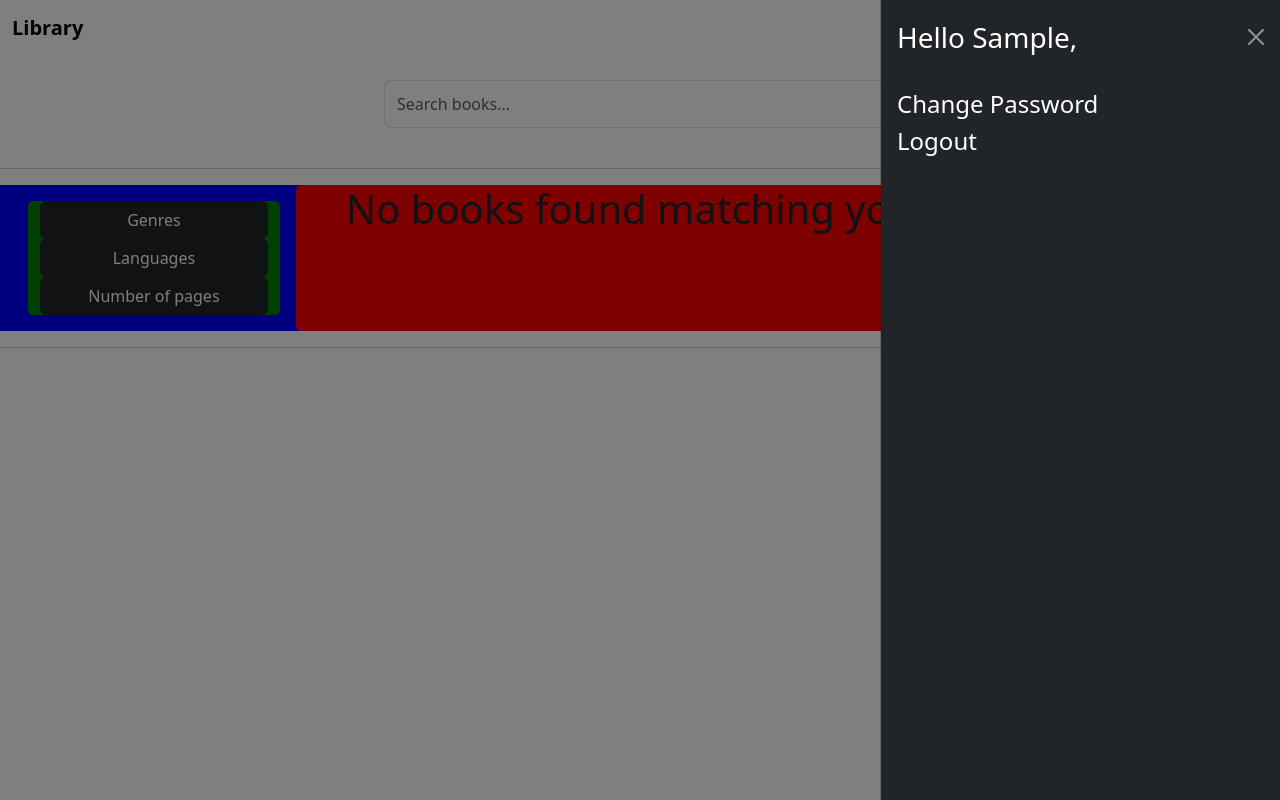
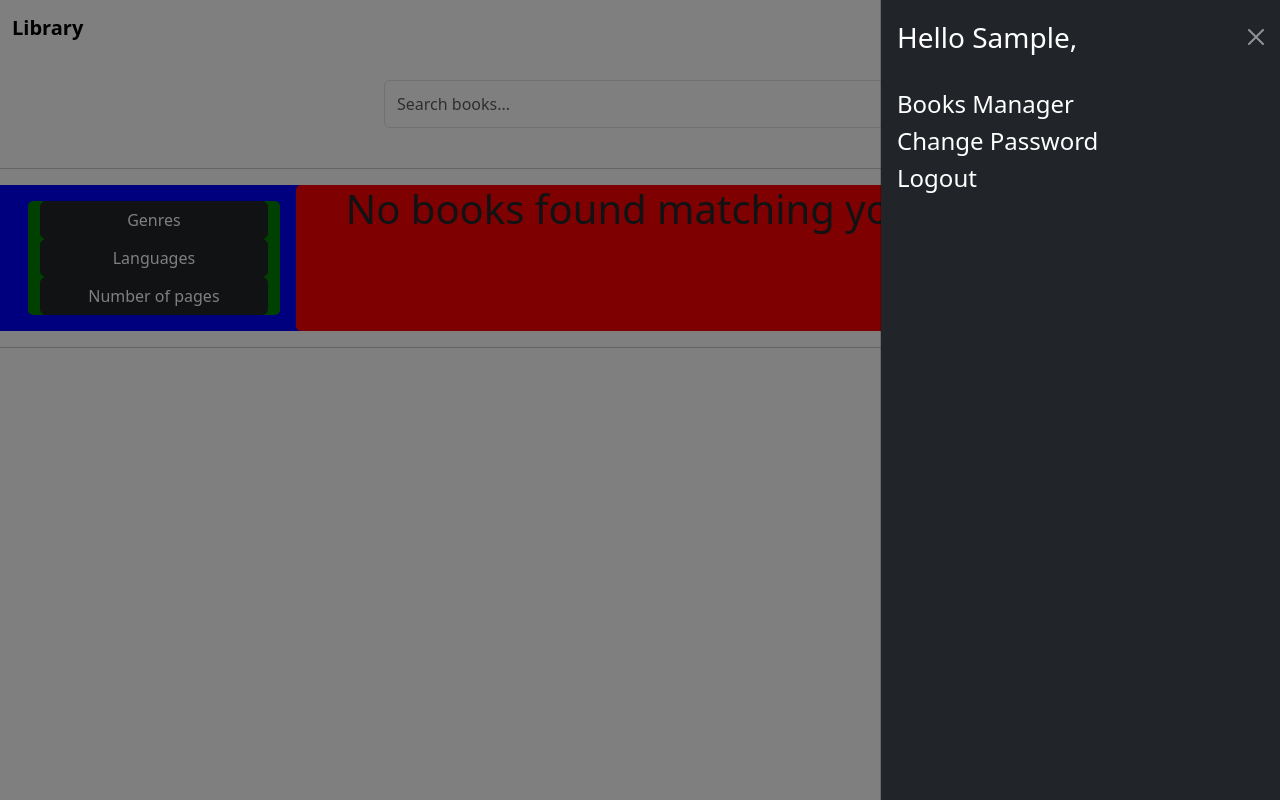
Before and after one commit to PuricelIonut/library, a Django app: page / in a window 1280 px wide, after a click that opens the changed part. Run offline with Django 4.2, Linux system fonts and the light colour scheme; the visitor is signed in with stand-in values (Sample User, id 1); data that the repository does not hold is empty; some libraries are stand-ins or nearby versions.

Commit message:
add book manager template and restricted access to normal users

```diff
--- a/library/settings.py
+++ b/library/settings.py
@@ -155,7 +155,7 @@ ACCOUNT_USERNAME_REQUIRED = False
 CRISPY_TEMPLATE_PACK = 'bootstrap4'
 
 # For login_required decorator
-LOGIN_URL = '/user/login'
+LOGIN_URL = '/account/login'
 
 # Change message tag to match bootstrap
 MESSAGE_TAGS = {
--- a/shelf/urls.py
+++ b/shelf/urls.py
@@ -8,5 +8,5 @@ urlpatterns = [
     path('shelf/book/<int:pk>/', views.book_view, name='book'),
     path('shelf/', views.search_books_view, name='search_books'),
     path('shelf/filter/<str:filter_type>/<str:filter_option>/', views.filter_books_view, name='books_filter'),
-    path('shelf/admin/', views.manage_books, name='admin_books')
+    path('shelf/manager/', views.manage_books, name='books_manager'),
     ]
--- a/shelf/views.py
+++ b/shelf/views.py
@@ -1,6 +1,8 @@
-from django.shortcuts import render
+from django.shortcuts import render, redirect
 from django.db.models import Q
 from django.http import Http404
+from django.contrib.auth.decorators import login_required
+
 
 from .models import BookModel
 from .helpers import BookData
@@ -81,5 +83,9 @@ def book_view(request, pk):
     return render(request, "book.html", {"book": book})
 
 
+@login_required
 def manage_books(request):
-    ...
+    if request.user.is_superuser:
+        return render(request, 'manager.html', {})
+    else:
+        return redirect('home')
--- a/templates/base.html
+++ b/templates/base.html
@@ -34,6 +34,9 @@
                     <link rel="stylesheet" href="{% static 'base.css' %}">
 
                     <div class="offcanvas-items">
+                        {% if user.is_superuser %}
+                        <h4><a href="{% url 'books_manager' %}">Books Manager</a></h4>
+                        {% endif %}
                         {% if user.is_authenticated %}
                         <h4><a href="{% url 'change_password' %}">Change Password</a></h4>
                         <h4><a href="{% url 'logout' %}">Logout</a></h4>
```
